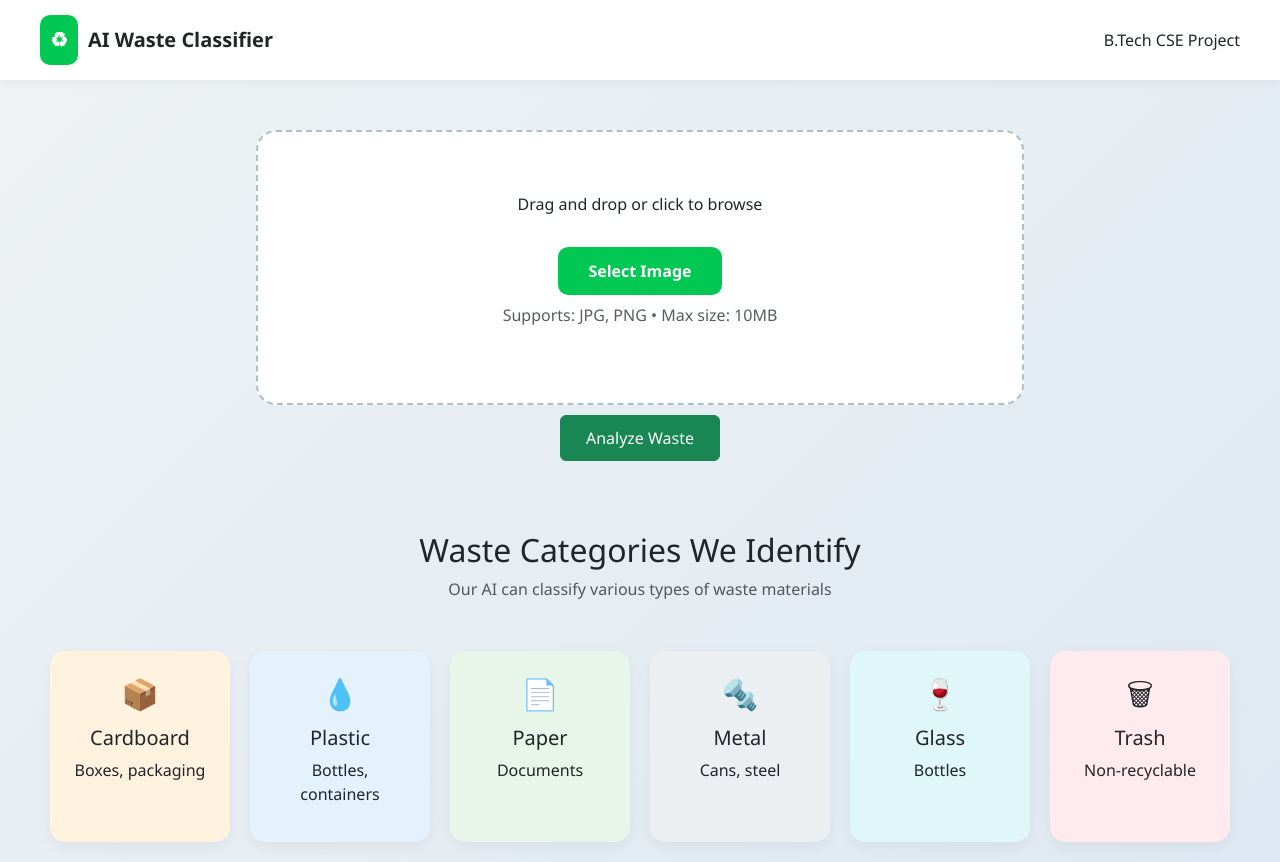
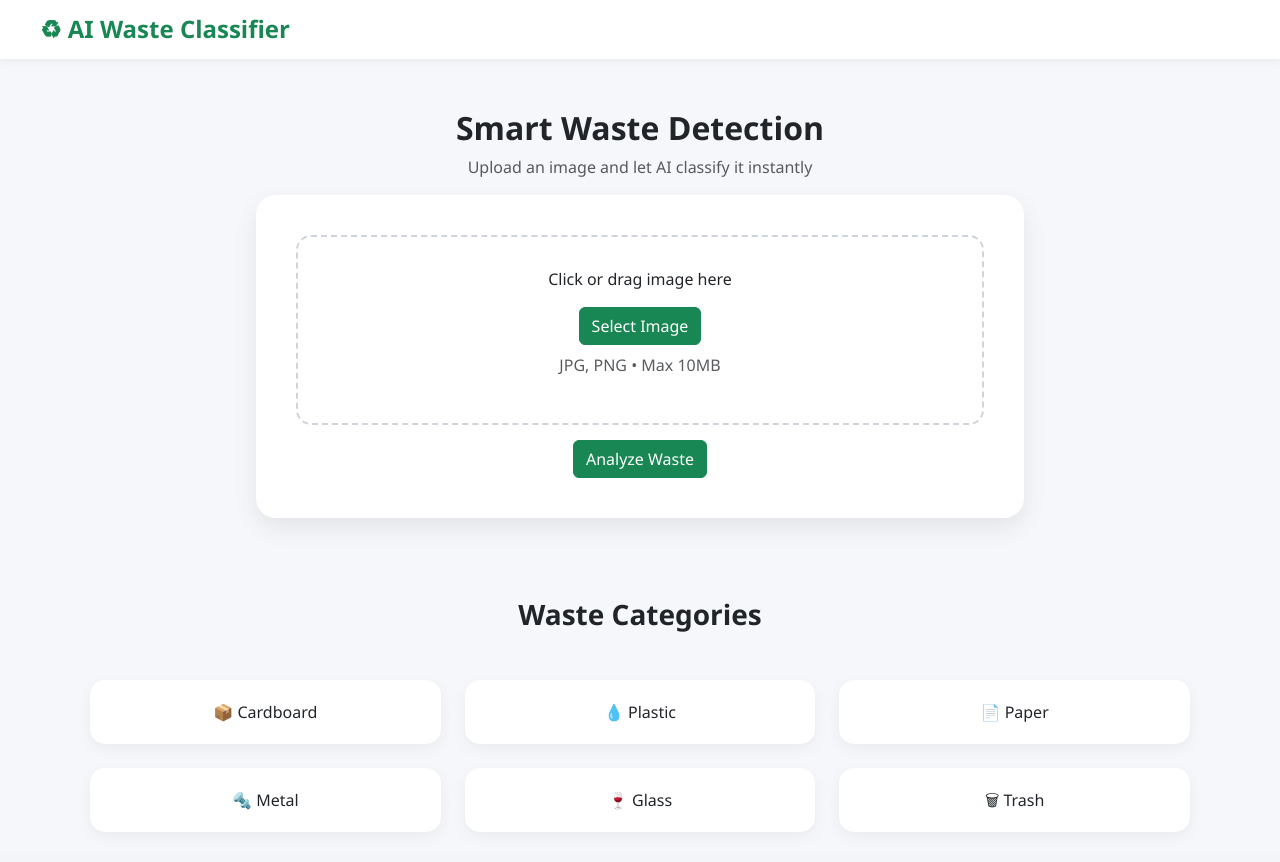
Before and after one commit to Gautam-Jod/waste-backend, a Flask app: template templates/index.html in a window 1280 px wide. After the commit the page ends 810 px from the top, so only its background shows below. Run offline with Flask 3, Linux system fonts and the light colour scheme; the template is opened without the code that fills it, so the values that code supplies are empty.

Commit message:
final UI

```diff
--- a/templates/index.html
+++ b/templates/index.html
@@ -13,7 +13,7 @@
 body{
 margin:0;
 font-family:Segoe UI;
-background:linear-gradient(135deg,#eef2f3,#dfe9f3);
+background:#f5f7fa;
 }
 
 /* NAVBAR */
@@ -21,68 +21,42 @@ background:linear-gradient(135deg,#eef2f3,#dfe9f3);
 background:white;
 padding:15px 40px;
 box-shadow:0 2px 10px rgba(0,0,0,0.05);
-display:flex;
-justify-content:space-between;
-align-items:center;
 }
 
-.logo{
-display:flex;
-align-items:center;
-gap:10px;
-font-weight:bold;
-font-size:20px;
-}
-
-.logo-icon{
-background:#00c853;
-color:white;
-padding:10px;
-border-radius:10px;
-}
-
-/* UPLOAD */
-.upload-section{
+/* HERO */
+.hero{
 text-align:center;
 margin-top:50px;
 }
 
-.upload-box{
-border:2px dashed #b0bec5;
+/* CARD */
+.main-card{
+background:white;
+padding:40px;
 border-radius:20px;
-padding:60px;
+box-shadow:0 10px 25px rgba(0,0,0,0.08);
 width:60%;
 margin:auto;
-background:white;
+}
+
+/* UPLOAD */
+.upload-box{
+border:2px dashed #ced4da;
+border-radius:15px;
+padding:30px;
+cursor:pointer;
 transition:0.3s;
-cursor:pointer;
 }
 
 .upload-box:hover{
-border-color:#00c853;
-background:#f9fffb;
-transform:scale(1.01);
+border-color:#198754;
+background:#f0fff5;
 }
 
-.btn-upload{
-background:#00c853;
-color:white;
-padding:12px 30px;
-border:none;
-border-radius:10px;
-font-weight:bold;
-margin-top:15px;
-transition:0.3s;
-}
-
-.btn-upload:hover{
-box-shadow:0 0 10px rgba(0,200,83,0.5);
-}
-
-/* IMAGE PREVIEW FIX */
+/* IMAGE */
 .preview{
 display:block;
-margin:20px auto;   /* 🔥 CENTER FIX */
+margin:20px auto;
 max-width:250px;
 border-radius:10px;
 box-shadow:0 5px 15px rgba(0,0,0,0.2);
@@ -90,42 +64,24 @@ display:none;
 }
 
 /* BUTTON */
-.analyze-btn{
-margin-top:10px;
-padding:10px 25px;
-font-weight:500;
+.btn-analyze{
+margin-top:15px;
 }
 
 /* RESULT */
 .result-box{
 display:none;
-margin-top:25px;
-text-align:center;
-animation:fadeIn 0.5s ease;
+margin-top:20px;
 }
 
 .progress{
 height:20px;
 border-radius:10px;
-overflow:hidden;
-}
-
-.progress-bar{
-transition:width 1s ease;
 }
 
 /* CATEGORY */
-.section-title{
-text-align:center;
-margin-top:70px;
-}
-
 .categories{
-display:flex;
-justify-content:center;
-gap:20px;
-flex-wrap:wrap;
-margin-top:30px;
+margin-top:60px;
 padding:20px;
 }
 
@@ -133,38 +89,19 @@ padding:20px;
 background:white;
 padding:20px;
 border-radius:15px;
-width:180px;
 text-align:center;
 box-shadow:0 5px 15px rgba(0,0,0,0.05);
 transition:0.3s;
 }
 
 .card-cat:hover{
-transform:translateY(-8px) scale(1.03);
+transform:translateY(-5px);
 }
 
-.icon{
-font-size:30px;
-margin-bottom:10px;
-}
-
-/* COLORS */
-.cardboard{background:#fff3e0;}
-.plastic{background:#e3f2fd;}
-.paper{background:#e8f5e9;}
-.metal{background:#eceff1;}
-.glass{background:#e0f7fa;}
-.trash{background:#ffebee;}
-
+/* LOADING */
 .loading{
 display:none;
-margin-top:20px;
-}
-
-/* ANIMATION */
-@keyframes fadeIn{
-from{opacity:0; transform:translateY(10px);}
-to{opacity:1; transform:translateY(0);}
+margin-top:15px;
 }
 
 </style>
@@ -175,85 +112,82 @@ to{opacity:1; transform:translateY(0);}
 
 <!-- NAVBAR -->
 <div class="navbar">
-<div class="logo">
-<div class="logo-icon">♻</div>
-AI Waste Classifier
-</div>
-<div>B.Tech CSE Project</div>
+<h4 class="text-success fw-bold m-0">♻ AI Waste Classifier</h4>
 </div>
 
+<!-- HERO -->
+<div class="hero">
+
+<h2 class="fw-bold">Smart Waste Detection</h2>
+<p class="text-muted">Upload an image and let AI classify it instantly</p>
+
+<div class="main-card">
+
 <!-- UPLOAD -->
-<div class="upload-section">
-
 <div class="upload-box" onclick="fileInput.click()">
-<p>Drag and drop or click to browse</p>
-<button class="btn-upload">Select Image</button>
-<p class="text-muted mt-2">Supports: JPG, PNG • Max size: 10MB</p>
+<p>Click or drag image here</p>
+<button class="btn btn-success">Select Image</button>
+<p class="text-muted mt-2">JPG, PNG • Max 10MB</p>
 <input type="file" id="fileInput" hidden>
 </div>
 
+<!-- IMAGE -->
 <img id="preview" class="preview">
 
-<button class="btn btn-success analyze-btn" onclick="uploadImage()">
+<!-- BUTTON -->
+<button class="btn btn-success btn-analyze" onclick="uploadImage()">
 Analyze Waste
 </button>
 
+<!-- LOADING -->
 <div class="loading" id="loading">
 <div class="spinner-border text-success"></div>
 <p>Analyzing...</p>
 </div>
 
+<!-- RESULT -->
 <div class="result-box" id="resultBox">
-<h3 id="predictionText"></h3>
+<h4 id="predictionText"></h4>
+
 <div class="progress w-50 mx-auto">
-<div id="progressBar" class="progress-bar"></div>
+<div id="progressBar" class="progress-bar bg-success"></div>
 </div>
 </div>
 
 </div>
+</div>
 
 <!-- CATEGORIES -->
-<div class="section-title">
-<h2>Waste Categories We Identify</h2>
-<p class="text-muted">Our AI can classify various types of waste materials</p>
+<div class="container categories">
+
+<h3 class="text-center fw-bold">Waste Categories</h3>
+
+<div class="row mt-4 g-4">
+
+<div class="col-md-4">
+<div class="card-cat">📦 Cardboard</div>
 </div>
 
-<div class="categories">
-
-<div class="card-cat cardboard">
-<div class="icon">📦</div>
-<h5>Cardboard</h5>
-<p>Boxes, packaging</p>
+<div class="col-md-4">
+<div class="card-cat">💧 Plastic</div>
 </div>
 
-<div class="card-cat plastic">
-<div class="icon">💧</div>
-<h5>Plastic</h5>
-<p>Bottles, containers</p>
+<div class="col-md-4">
+<div class="card-cat">📄 Paper</div>
 </div>
 
-<div class="card-cat paper">
-<div class="icon">📄</div>
-<h5>Paper</h5>
-<p>Documents</p>
+<div class="col-md-4">
+<div class="card-cat">🔩 Metal</div>
 </div>
 
-<div class="card-cat metal">
-<div class="icon">🔩</div>
-<h5>Metal</h5>
-<p>Cans, steel</p>
+<div class="col-md-4">
+<div class="card-cat">🍷 Glass</div>
 </div>
 
-<div class="card-cat glass">
-<div class="icon">🍷</div>
-<h5>Glass</h5>
-<p>Bottles</p>
+<div class="col-md-4">
+<div class="card-cat">🗑 Trash</div>
 </div>
 
-<div class="card-cat trash">
-<div class="icon">🗑</div>
-<h5>Trash</h5>
-<p>Non-recyclable</p>
 </div>
 
 </div>
@@ -290,6 +224,8 @@ async function uploadImage(){
     let formData = new FormData()
     formData.append("image", file)
 
+    try{
+
         const response = await fetch("https://waste-backend-1-6yfb.onrender.com/predict", {
             method:"POST",
             body:formData
@@ -305,6 +241,11 @@ async function uploadImage(){
         progressBar.style.width = data.confidence + "%"
         progressBar.innerText = data.confidence + "%"
 
+    }catch(error){
+        loading.style.display = "none"
+        alert("Server error. Please try again.")
+        console.log(error)
+    }
 }
 
 </script>
```
Also changed, not shown: test2.jpg, test3.jpg (added), test3.png (deleted), test6.jpg (added). Lines whose indentation alone changed are shown as unchanged.
